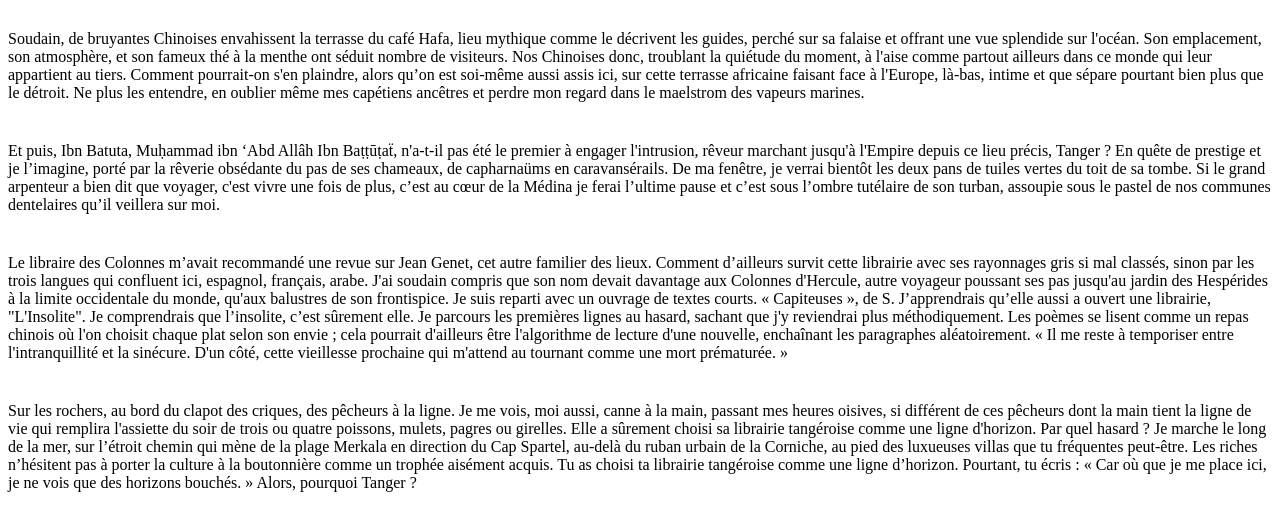
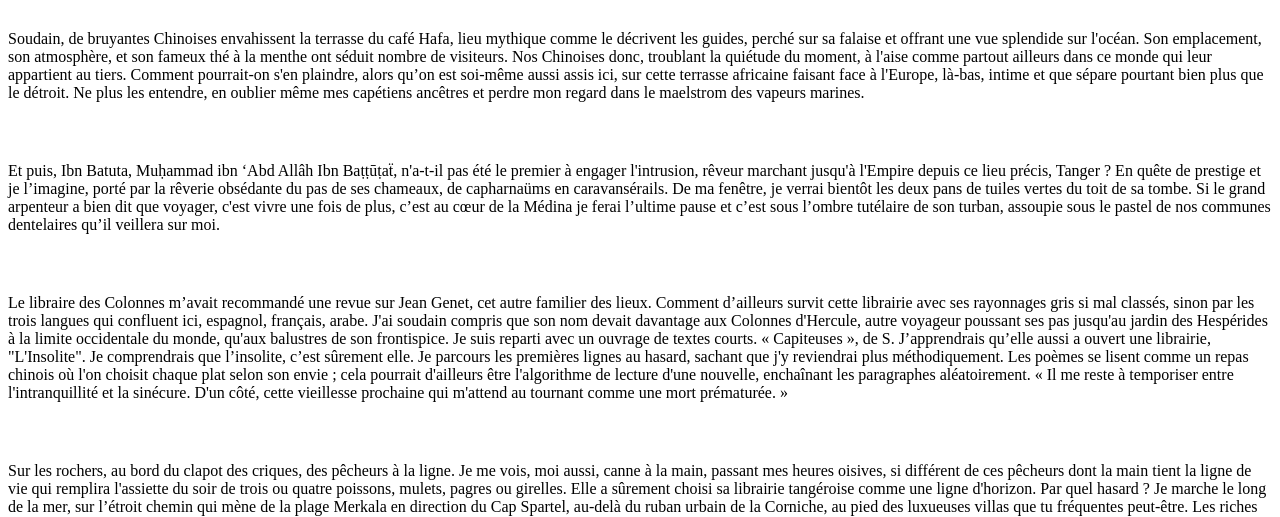
Before and after one commit to BraydenTolly/Tanger, a plain HTML site: page index.html in a window 1280 px wide. Shown: the part 239-756 px from the top of the page. Drawn offline with Linux system fonts and the light colour scheme.

Commit message:
Update index.html

```diff
--- a/index.html
+++ b/index.html
@@ -7,7 +7,7 @@
 /* CSS to style the div elements containing paragraphs */
 .paragraph {
     /* Adds space below each paragraph */
-    margin-bottom: 40px;
+    margin-bottom: 60px;
 }
 
 /* CSS to style the button */
```
